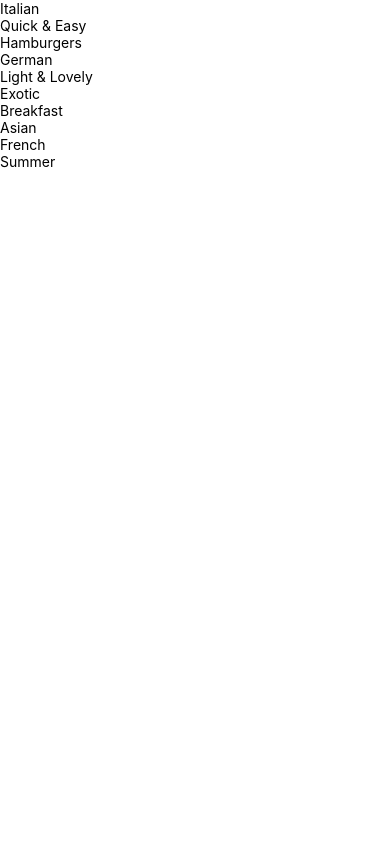
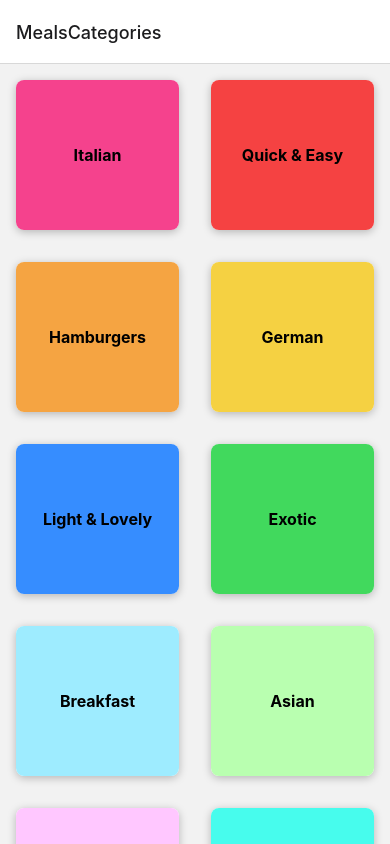
Before and after one commit to astropsy999/GoalsApp, a React Native app in the folder meal-app/: screen /MealsCategories in a window 390 px wide. Built offline with nearby package versions, Linux system fonts and the light colour scheme.

Commit message:
Navigation and routing

```diff
--- a/meal-app/App.js
+++ b/meal-app/App.js
@@ -1,9 +1,24 @@
+import { StyleSheet } from 'react-native';
+import CategoriesScreen from './screens/CategoriesScreen';
 import { StatusBar } from 'expo-status-bar';
-import { StyleSheet, Text, View } from 'react-native';
-import CategoriesScreen from './screens/CategoriesScreen';
+import { NavigationContainer } from '@react-navigation/native';
+import { createNativeStackNavigator } from '@react-navigation/native-stack';
+import MealsOverviewScreen from './screens/MealsOverviewScreen';
+
+const Stack = createNativeStackNavigator();
 
 export default function App() {
-  return <CategoriesScreen />;
+  return (
+    <>
+      <StatusBar style="dark" />
+      <NavigationContainer>
+        <Stack.Navigator>
+          <Stack.Screen name="MealsCategories" component={CategoriesScreen} />
+          <Stack.Screen name="MealsOverview" component={MealsOverviewScreen} />
+        </Stack.Navigator>
+      </NavigationContainer>
+    </>
+  );
 }
 
 const styles = StyleSheet.create({
--- a/meal-app/app.json
+++ b/meal-app/app.json
@@ -5,6 +5,7 @@
     "version": "1.0.0",
     "orientation": "portrait",
     "icon": "./assets/icon.png",
+    "backgroundColor": "#24180f",
     "splash": {
       "image": "./assets/splash.png",
       "resizeMode": "contain",
--- a/meal-app/components/CategoryGridTile.js
+++ b/meal-app/components/CategoryGridTile.js
@@ -1,11 +1,18 @@
-import { Pressable, Text, View } from 'react-native';
+import { Platform, Pressable, StyleSheet, Text, View } from 'react-native';
 
-function CategoryGridTile({ title, color }) {
+function CategoryGridTile({ title, color, onPress }) {
   return (
-    <View>
-      <Pressable>
-        <View>
-          <Text>{title}</Text>
+    <View style={styles.grigItem}>
+      <Pressable
+        android_ripple={{ color: '#ccc' }}
+        style={({ pressed }) => [
+          styles.button,
+          pressed ? styles.buttonPressed : null,
+        ]}
+        onPress={onPress}
+      >
+        <View style={[styles.innerContainer, { backgroundColor: color }]}>
+          <Text style={styles.title}>{title}</Text>
         </View>
       </Pressable>
     </View>
@@ -13,3 +20,34 @@ function CategoryGridTile({ title, color }) {
 }
 
 export default CategoryGridTile;
+
+const styles = StyleSheet.create({
+  grigItem: {
+    flex: 1,
+    margin: 16,
+    height: 150,
+    borderRadius: 8,
+    elevation: 4,
+    backgroundColor: 'white',
+    shadowColor: 'black',
+    shadowOpacity: 0.25,
+    shadowOffset: { width: 0, height: 2 },
+    shadowRadius: 8,
+    overflow: Platform.OS === 'android' ? 'hidden' : 'visible',
+  },
+  button: {
+    flex: 1,
+  },
+  buttonPressed: { opacity: 0.5 },
+  innerContainer: {
+    flex: 1,
+    padding: 16,
+    borderRadius: 8,
+    justifyContent: 'center',
+    alignItems: 'center',
+  },
+  title: {
+    fontWeight: 'bold',
+    fontSize: 16,
+  },
+});
--- a/meal-app/screens/CategoriesScreen.js
+++ b/meal-app/screens/CategoriesScreen.js
@@ -1,19 +1,29 @@
 import { FlatList } from 'react-native';
+import CategoryGridTile from '../components/CategoryGridTile';
 import { CATEGORIES } from '../data/dummy-data';
-import CategoryGridTile from '../components/CategoryGridTile';
 
-function renderCategoryItem(itemData) {
-  return (
-    <CategoryGridTile title={itemData.item.title} color={itemData.item.title} />
-  );
-}
+function CategoriesScreen({ navigation }) {
+  function renderCategoryItem(itemData) {
+    function pressHandler() {
+      navigation.navigate('MealsOverview', {
+        categoryId: itemData.item.id,
+      });
+    }
 
-function CategoriesScreen() {
+    return (
+      <CategoryGridTile
+        title={itemData.item.title}
+        color={itemData.item.color}
+        onPress={pressHandler}
+      />
+    );
+  }
   return (
     <FlatList
       data={CATEGORIES}
       keyExtractor={(item) => item.id}
       renderItem={renderCategoryItem}
+      numColumns={2}
     />
   );
 }
--- /dev/null
+++ b/meal-app/screens/MealsOverviewScreen.js
@@ -0,0 +1,20 @@
+import { StyleSheet, Text, View } from 'react-native';
+import { MEALS } from '../data/dummy-data';
+
+function MealsOverviewScreen({ route }) {
+  const catId = route.params.categoryId;
+  return (
+    <View style={styles.container}>
+      <Text>Meals Overview Screen - {catId}</Text>
+    </View>
+  );
+}
+
+export default MealsOverviewScreen;
+
+const styles = StyleSheet.create({
+  container: {
+    flex: 1,
+    padding: 16,
+  },
+});
```
Also changed, not shown: meal-app/package.json (+11 -7 lines), 1 other file (tests, documents, lock files or other folders).
